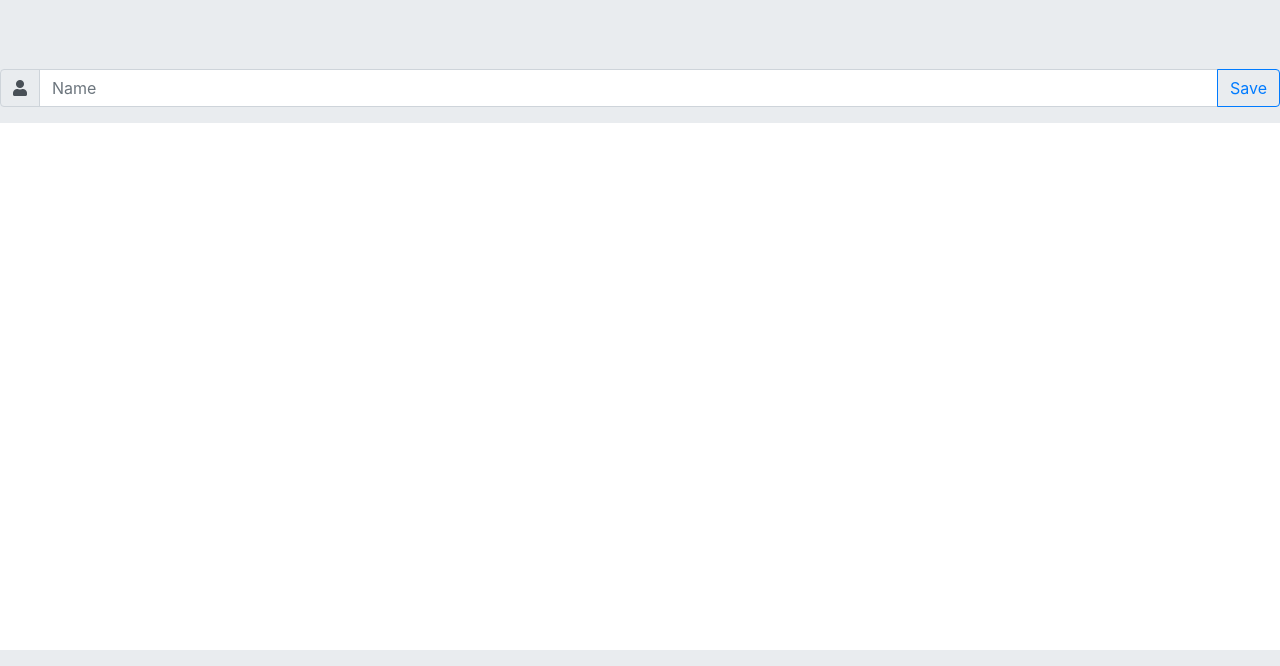
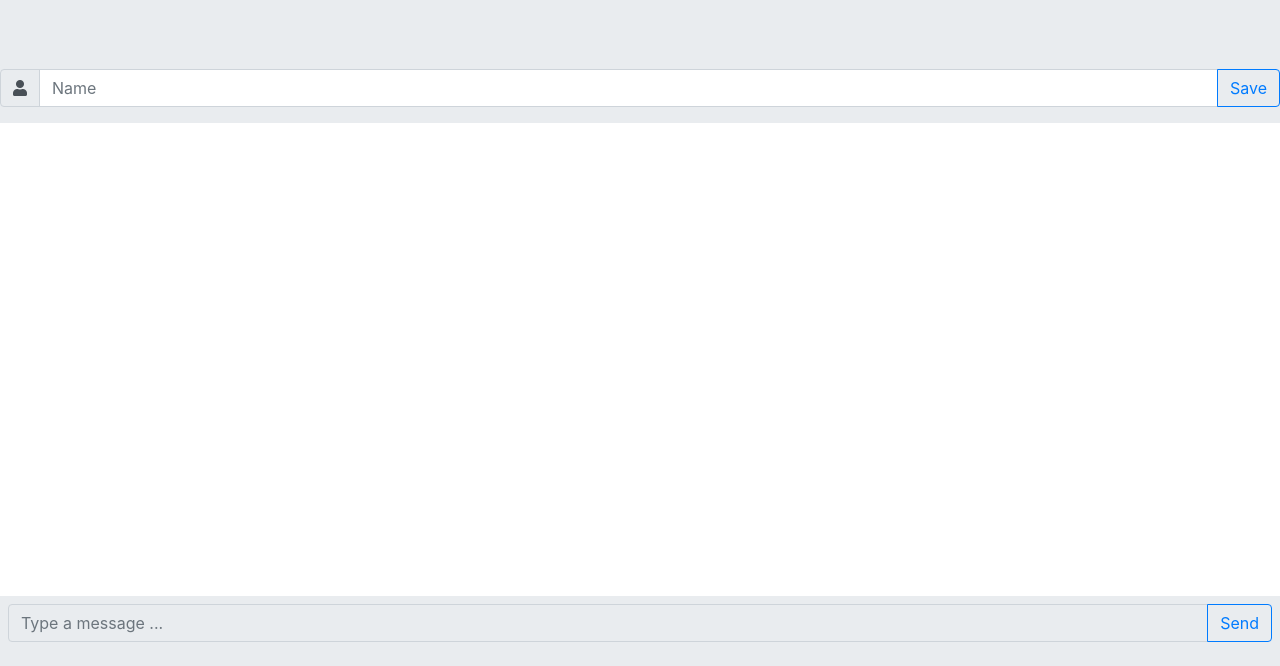
Before and after one commit to IT3049C-Students/4-chat-TGentile6, a website: page index.html in a window 1280 px wide. Shown: the part 134-800 px from the top of the page. Drawn offline with Linux system fonts and the light colour scheme; no server answers.

Commit message:
Fixed bad commi

```diff
--- a/index.html
+++ b/index.html
@@ -39,7 +39,19 @@
         </div>
 
         <footer>
-
+            <div id="chatbar" class="input-group mb-3">
+                <input
+                    type="text"
+                    id="my-message"
+                    class="form-control"
+                    placeholder="Type a message ...">
+                <div class="input-group-append">
+                    <button
+                        class="btn btn-outline-primary"
+                        id="send-button"
+                        type="button">Send</button>
+                </div>
+            </div>
         </footer>
         <!-- Our own Scripts -->
         <script src="resources/js/index.js"></script>
--- a/resources/js/index.js
+++ b/resources/js/index.js
@@ -93,7 +93,9 @@ function disableMessage() {
 }
 
 function enableMessage(){
-    myMessage.removeAttribute("disabled");
+    if(myMessage.hasAttribute("disabled")){
+        myMessage.removeAttribute("disabled");
+    }
 }
 
 function saveUsername() {
```
